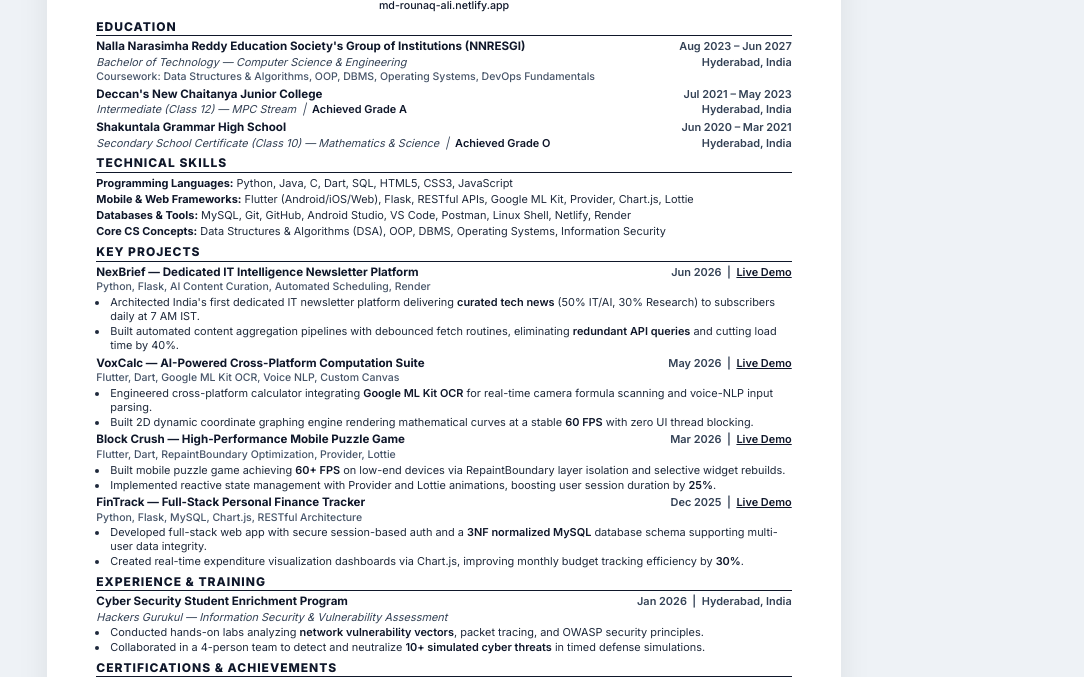
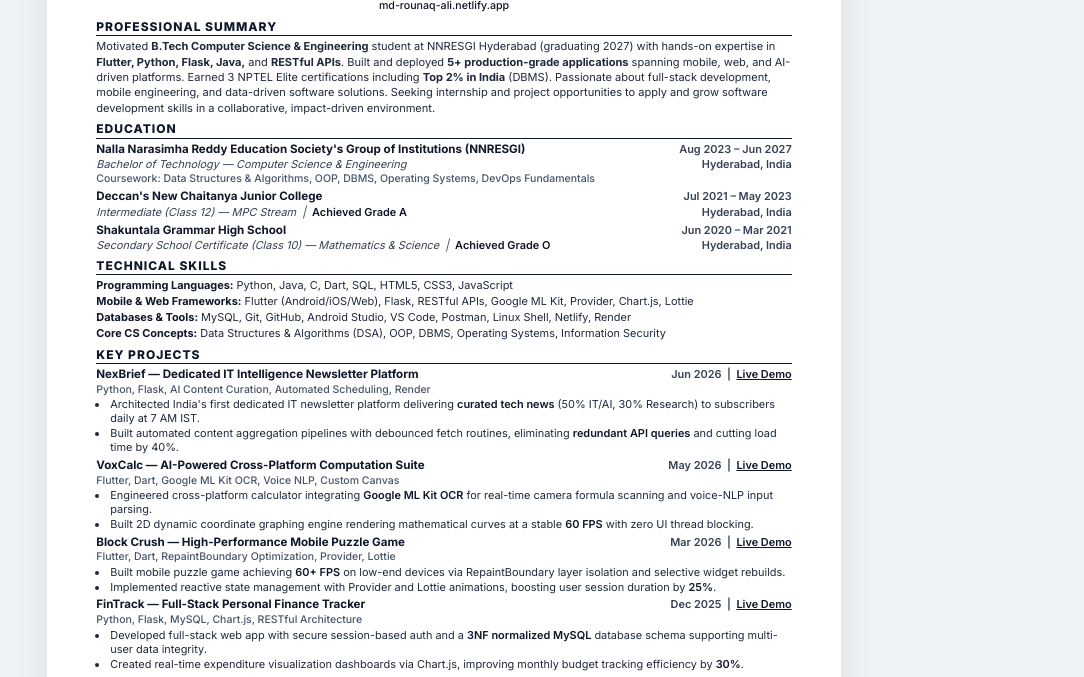
Before and after one commit to md-rounaq-ali/portfolio, a plain HTML site: page assets/resume.html in a window 1280 px wide. Shown: the part 100-777 px from the top of the page, without its empty margins (196-1280 px from the left). Drawn offline with Linux system fonts and the light colour scheme.

Commit message:
feat: add Professional Summary section to resume for ATS boost

```diff
--- a/assets/resume.html
+++ b/assets/resume.html
@@ -234,6 +234,14 @@
         </div>
     </header>
 
+    <!-- ==================== PROFESSIONAL SUMMARY ==================== -->
+    <section class="section">
+        <h2 class="section-title">Professional Summary</h2>
+        <p style="font-size:8.3pt; color:#1e293b; line-height:1.38;">
+            Motivated <strong>B.Tech Computer Science &amp; Engineering</strong> student at NNRESGI Hyderabad (graduating 2027) with hands-on expertise in <strong>Flutter, Python, Flask, Java,</strong> and <strong>RESTful APIs</strong>. Built and deployed <strong>5+ production-grade applications</strong> spanning mobile, web, and AI-driven platforms. Earned 3 NPTEL Elite certifications including <strong>Top 2% in India</strong> (DBMS). Passionate about full-stack development, mobile engineering, and data-driven software solutions. Seeking internship and project opportunities to apply and grow software development skills in a collaborative, impact-driven environment.
+        </p>
+    </section>
+
     <!-- ==================== EDUCATION ==================== -->
     <section class="section">
         <h2 class="section-title">Education</h2>
```
